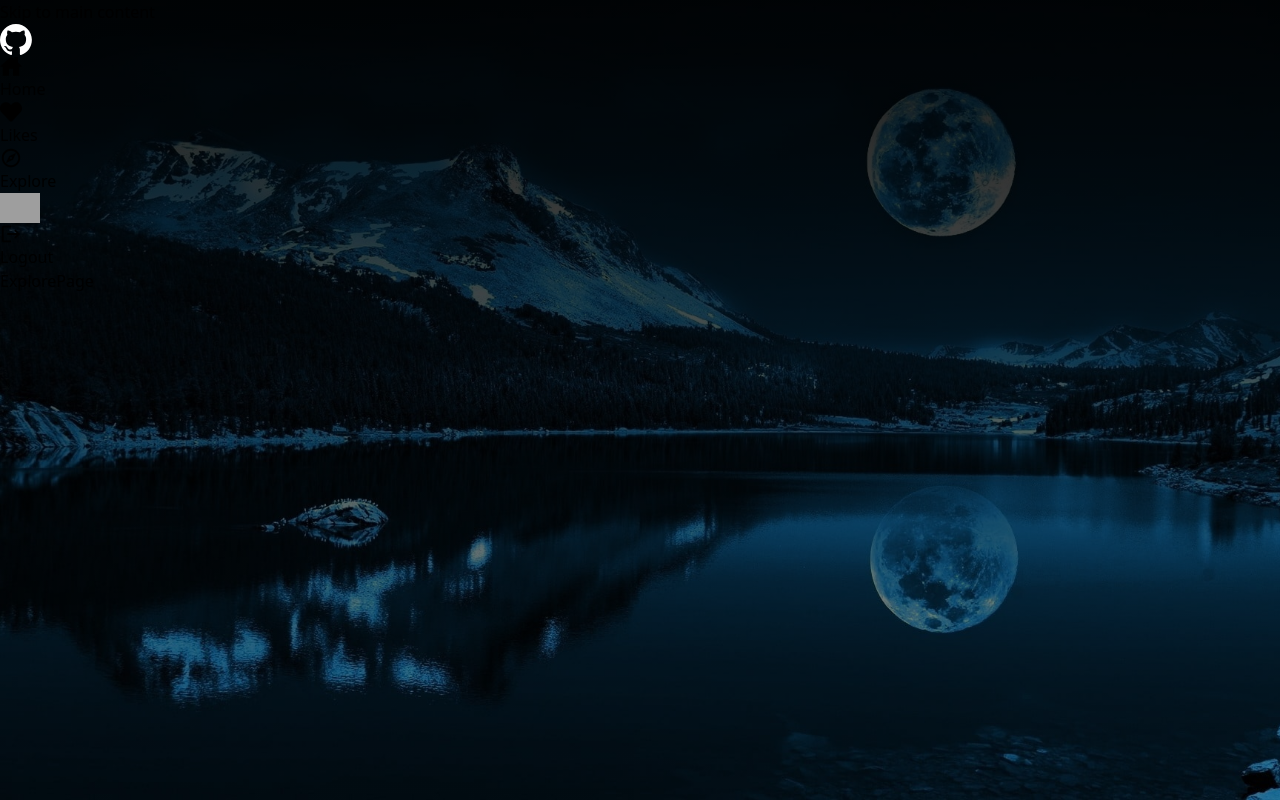
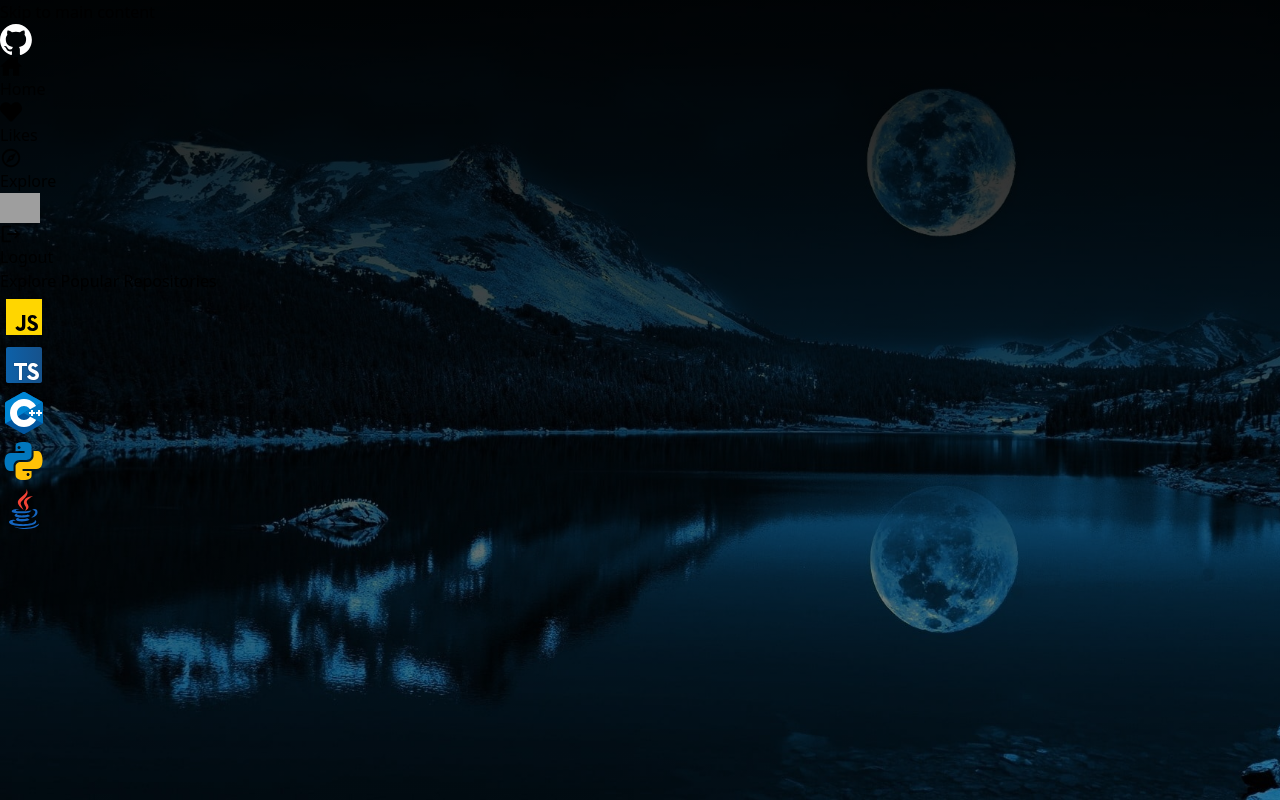
Before and after one commit to shubhambhattacharya-dev/github-clone, a React (Vite) app in the folder frontend/: page /explore in a window 1280 px wide. Built offline with nearby package versions, Linux system fonts and the light colour scheme; grey boxes are pictures that could not be loaded.

Commit message:
now setup for homepage

```diff
--- a/frontend/src/index.css
+++ b/frontend/src/index.css
@@ -31,6 +31,6 @@ body {
 @layer components {
   .bg-glass {
     @apply bg-clip-padding backdrop-filter backdrop-blur-lg bg-opacity-10
-    hover:bg-gray-600/10 border-gray-800 text-white;
+    hover:bg-gray-600/10 border border-gray-800 text-white;
   }
 }
--- a/frontend/src/pages/ExplorePage.jsx
+++ b/frontend/src/pages/ExplorePage.jsx
@@ -1,9 +1,48 @@
-import React from 'react'
+import PropTypes from 'prop-types';
 
-const ExplorePage = () => {
-  return (
-    <div>ExplorePage</div>
+/**
+ * ExplorePage component displays popular programming language icons
+ * @param {Object} props - Component props
+ * @param {Array} props.languages - Array of language objects
+ */
+const ExplorePage = ({ languages = [
+  { name: 'JavaScript', icon: 'javascript.svg' },
+  { name: 'TypeScript', icon: 'typescript.svg' },
+  { name: 'C++', icon: 'c++.svg' },
+  { name: 'Python', icon: 'python.svg' },
+  { name: 'Java', icon: 'java.svg' }
+] }) => {
+
+	return (
+		<div className='px-4'>
+			<div className='bg-glass max-w-2xl mx-auto rounded-md p-4'>
+				<h1 className='text-xl font-bold text-center'>Explore Popular Repositories</h1>
+				<div className='flex flex-wrap gap-2 my-2 justify-center'>
+					{languages.map((lang, index) => (
+						<img
+							key={index}
+							src={lang.icon}
+							alt={`${lang.name} logo`}
+							className='h-11 sm:h-20 cursor-pointer'
+							role="img"
+							aria-label={lang.name}
+							tabIndex={0}
+						/>
+					))}
+
+				</div>
+			</div>
+		</div>
+	);
+};
+
+ExplorePage.propTypes = {
+  languages: PropTypes.arrayOf(
+    PropTypes.shape({
+      name: PropTypes.string.isRequired,
+      icon: PropTypes.string.isRequired
+    })
   )
-}
+};
 
-export default ExplorePage
+export default ExplorePage;
--- a/frontend/src/pages/HomePage.jsx
+++ b/frontend/src/pages/HomePage.jsx
@@ -1,9 +1,22 @@
-import React from 'react'
+import React from 'react';
+import Search from '../component/Search'; // Corrected path
+import SortRepos from '../components/SortRepos';
+import ProfileInfo from '../components/ProfileInfo';
+import Repos from '../components/Repos';
+import Spinner from '../components/Spinner';
 
 const HomePage = () => {
-  return (
-    <div>HomePage</div>
-  )
-}
+    return (
+        <div className='m-4'>
+            <Search />
+            <SortRepos />
+            <div className='flex gap-4 flex-col lg:flex-row justify-center items-start'>
+                <ProfileInfo />
+                <Repos />
+                <Spinner />
+            </div>
+        </div>
+    );
+};
 
-export default HomePage
+export default HomePage;
```
